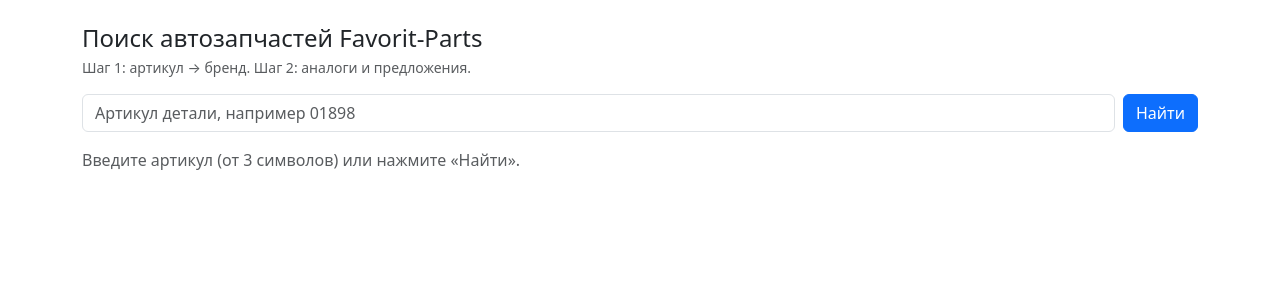
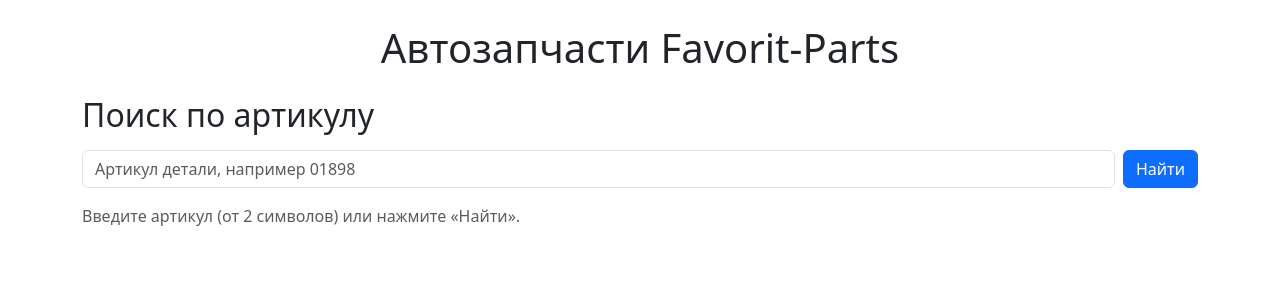
Before and after one commit to 7Hunter7/favorite-parts, a React (Create React App) app: page / in a window 1280 px wide. Shown: the top 300 px of the page. Built offline with nearby package versions, Linux system fonts and the light colour scheme; no server answers.

Commit message:
refactor(ui): align step badges with two stages from the spec

```diff
--- a/src/App.jsx
+++ b/src/App.jsx
@@ -5,17 +5,33 @@
 import Loader from './components/Loader';
 import ErrorBox from './components/ErrorBox';
 
+const MIN_LEN = 2;
+
 export default function App() {
-  const { brandsLoading, error, brands } = useSelector((s) => s.search);
+  const { brandsLoading, error, brands, number } = useSelector((s) => s.search);
+  // Показываем подсказку, если пользователь ещё ничего не вводил
+  const showHint = !brandsLoading && !error && number === '';
+  // Показываем «не найдено», если запрос был и вернул пусто
+  const showEmpty = !brandsLoading && !error && number !== '' && brands.length === 0;
+
   return (
     <div className="container py-4">
-      <h1 className="h4 mb-1">Поиск автозапчастей Favorit-Parts</h1>
-      <p className="text-muted small">Шаг 1: артикул → бренд. Шаг 2: аналоги и предложения.</p>
+      <h1 className="h1 text-center mb-4">Автозапчасти Favorit-Parts</h1>
+      <h2 className="h2">
+        Поиск по артикулу
+      </h2>
       <SearchForm />
       <ErrorBox message={error} />
       {brandsLoading && <Loader label="Ищем производителей..." />}
-      {!brandsLoading && brands.length === 0 && !error && (
-        <div className="text-muted">Введите артикул (от 3 символов) или нажмите «Найти».</div>
+      {showHint && (
+        <div className="text-muted">
+          Введите артикул (от {MIN_LEN} символов) или нажмите «Найти».
+        </div>
+      )}
+      {showEmpty && (
+        <div className="alert alert-warning">
+          По артикулу «{number}» производители не найдены.
+        </div>
       )}
       <BrandList />
       <ResultsTable />
--- a/src/components/BrandList.jsx
+++ b/src/components/BrandList.jsx
@@ -7,8 +7,11 @@
   if (!brands.length) return null;
 
   return (
-    <div className="mb-3">
-      <h6>Производители ({brands.length})</h6>
+    <section className="mb-3">
+      <h3 className="h3 mb-2">
+        <span className="badge bg-secondary me-2">Этап 1</span>
+        Производители ({brands.length})
+      </h3>
       <div className="d-flex flex-wrap gap-2">
         {brands.map((b) => (
           <button
@@ -20,6 +23,6 @@
           </button>
         ))}
       </div>
-    </div>
+    </section>
   );
 }
--- a/src/components/ResultsTable.jsx
+++ b/src/components/ResultsTable.jsx
@@ -11,8 +11,11 @@
   }
 
   return (
-    <div className="table-responsive">
-      <h6>Предложения ({analogues.length})</h6>
+    <section className="table-responsive">
+      <h3 className="h3 mb-2">
+        <span className="badge bg-secondary me-2">Этап 2</span>
+        Предложения ({analogues.length})
+      </h3>
       <table
         className="table table-sm table-hover align-middle"
         style={{ tableLayout: 'fixed', minWidth: 720 }}
@@ -38,7 +41,7 @@
             <tr key={p.id}>
               <td>{p.brand}</td>
               <td>{p.number}</td>
-              <td className="text-truncate text-wrap" title={p.name}>
+              <td className="text-truncate" title={p.name}>
                 {p.name}
                 {p.notRefund && <span className="badge bg-warning text-dark ms-2">невозврат</span>}
               </td>
@@ -48,6 +51,6 @@
           ))}
         </tbody>
       </table>
-    </div>
+    </section>
   );
 }
```
